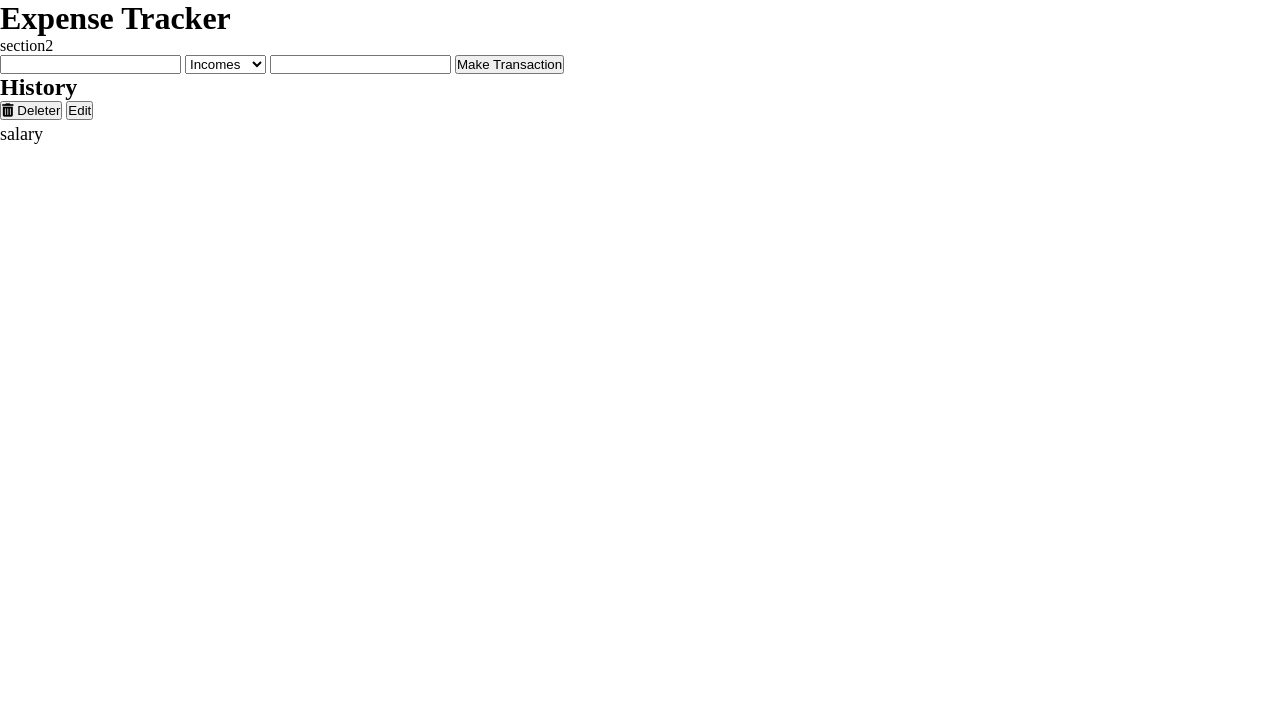
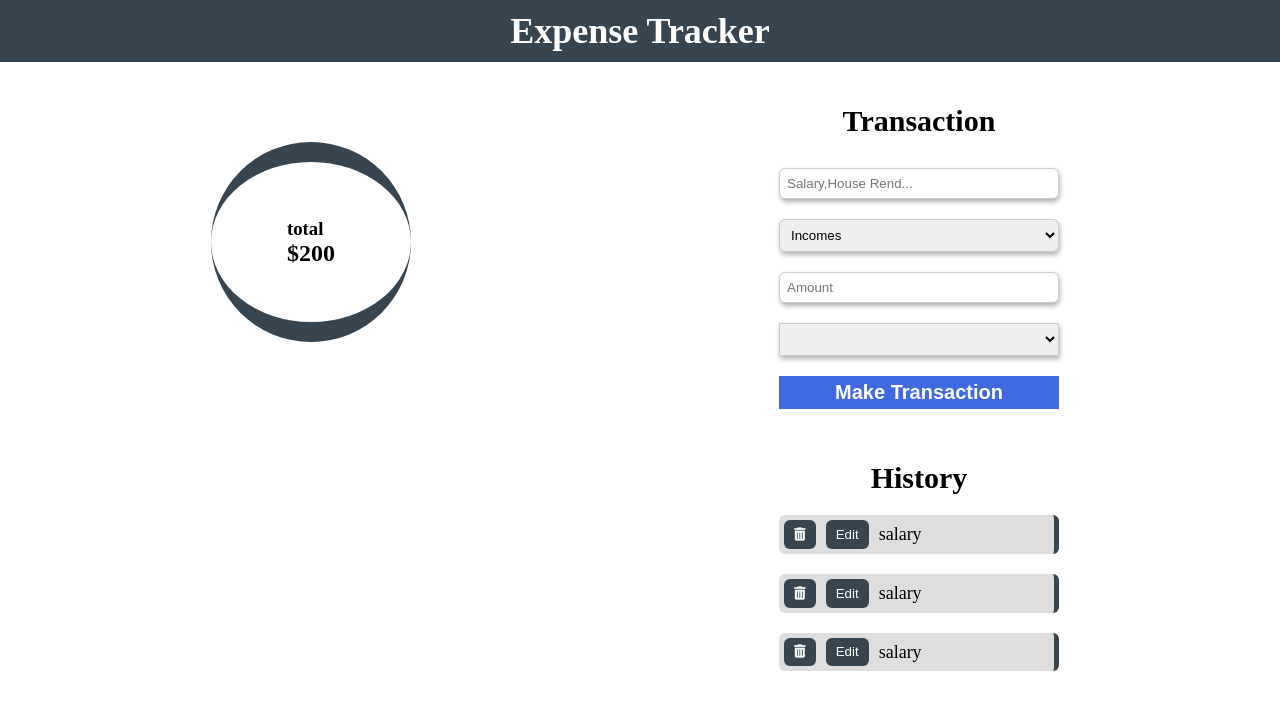
Before and after one commit to AhmadHandoush/Expense-tracker, a plain HTML site: page index.html in a window 1280 px wide. Drawn offline with Linux system fonts and the light colour scheme; no server answers.

Commit message:
get curencies from api

```diff
--- a/css/main.css
+++ b/css/main.css
@@ -1,7 +1,7 @@
-@import url("https://fonts.googleapis.com/css2?family=Roboto:wght@300;400;500;700&display=swap");
+/* @import url("https://fonts.googleapis.com/css2?family=Roboto:wght@300;400;500;700&display=swap"); */
 
 :root {
-  --main-color: #f44336;
+  --main-color: #36454f;
   --border-color: #ccc;
   --bg-grey: #eee;
   --bg-white: #ddd;
@@ -48,6 +48,10 @@ html {
 .rounded {
   border-radius: 6px;
 }
+.flex-column {
+  display: flex;
+  flex-direction: column;
+}
 ul {
   list-style: none;
 }
@@ -59,11 +63,109 @@ p {
   font-size: 18px;
   line-height: 1.6;
 }
+header {
+  background-color: #36454f;
+  padding: 10px 0;
+}
+header h1 {
+  color: #ffffff;
+  font-weight: bold;
+  font-size: 36px;
+}
+.all {
+  padding: 2rem;
+}
 
-all {
+.container {
+  width: 100%;
+  margin-right: auto;
+  margin-left: auto;
   display: flex;
+  justify-content: space-around;
 }
 .history ul {
+  gap: 20px;
+}
+.main {
+  width: 300px;
+}
+.form {
   display: flex;
   flex-direction: column;
+  align-items: center;
+  gap: 20px;
+  padding: 10px;
+  width: 100%;
+  margin-bottom: 2rem;
 }
+.form h2 {
+  margin-bottom: 10px;
+  font-size: 30px;
+  font-weight: bold;
+}
+
+.form input,
+.form select {
+  border: 1px solid var(--border-color);
+  padding: 7px;
+  box-shadow: 1px 3px 5px rgba(0, 0, 0, 0.3);
+  outline: none;
+  width: 100%;
+}
+.make {
+  width: 100%;
+  padding: 5px 20px;
+  background-color: #4169e1;
+  color: #ffffff;
+  border: none;
+  outline: none;
+  cursor: pointer;
+  font-size: 20px;
+  font-weight: bold;
+}
+.history-section {
+  text-align: center;
+  width: 100%;
+  padding: 10px;
+}
+.history-section h2 {
+  margin-bottom: 20px;
+  font-size: 30px;
+  font-weight: bold;
+}
+.history ul {
+  width: 100%;
+
+  gap: 20px;
+}
+.histories {
+  gap: 20px;
+}
+
+.history {
+  gap: 10px;
+  width: 100%;
+  background-color: #dedede;
+  border-right: 5px solid var(--main-color);
+  padding: 5px;
+}
+.history button {
+  padding: 5px 10px;
+  border-radius: 6px;
+  border: none;
+  outline: none;
+  cursor: pointer;
+  background-color: var(--main-color);
+  color: #ffffff;
+}
+.view-info {
+  padding-top: 3rem;
+}
+.view-info .total {
+  border-bottom: 20px solid var(--main-color);
+  border-top: 20px solid var(--main-color);
+  width: 200px;
+  height: 200px;
+  border-radius: 50%;
+  padding: 20px;
+}
--- a/index.html
+++ b/index.html
@@ -14,25 +14,63 @@
     <title>Expense Tracker</title>
   </head>
   <body>
-    <header><h1>Expense Tracker</h1></header>
+    <header class="header flex-center"><h1>Expense Tracker</h1></header>
     <div class="all">
-      <section class="view-info">section2</section>
+      <div class="container">
+        <section class="view-info">
+          <div class="total flex-center">
+            <div class="total-value">
+              <h3>total</h3>
+              <h1>$200</h1>
+            </div>
+          </div>
+        </section>
         <section class="main">
-        <form action="">
-          <input type="text" name="" id="" />
-          <select name="" id="">
+          <form class="form">
+            <h2>Transaction</h2>
+            <input
+              type="text"
+              name=""
+              id=""
+              placeholder="Salary,House Rend..."
+              class="name rounded"
+            />
+
+            <select name="" id="" class="select rounded">
               <option value="Incomes">Incomes</option>
               <option value="Expenses">Expenses</option>
             </select>
-          <input type="text" id="amount" class="amount" />
+            <input
+              type="text"
+              id="amount "
+              class="amount rounded"
+              placeholder="Amount"
+            />
+            <select name="curreny" id="currency" class="currency"></select>
             <button class="make" id="make">Make Transaction</button>
           </form>
-        <div class="history">
-          <h1>History</h1>
-          <ul class="histories">
-            <li class="history">
+
+          <div class="history-section flex-column">
+            <h2>History</h2>
+            <ul class="histories flex-column">
+              <li class="history rounded flex">
                 <button class="delete">
-                <i class="fa-solid fa-trash-can"></i> Deleter
+                  <i class="fa-solid fa-trash-can"></i>
+                </button>
+                <button class="edit">Edit</button>
+                <p class="typee">salary</p>
+              </li>
+              <li class="history rounded flex">
+                <button class="delete">
+                  <i class="fa-solid fa-trash-can"></i>
+                </button>
+
+                <button class="edit">Edit</button>
+                <p class="type">salary</p>
+              </li>
+              <li class="history rounded flex">
+                <button class="delete">
+                  <i class="fa-solid fa-trash-can"></i>
                 </button>
                 <button class="edit">Edit</button>
                 <p class="type">salary</p>
@@ -41,5 +79,8 @@
           </div>
         </section>
       </div>
+    </div>
+
+    <script src="./scripts/main.js"></script>
   </body>
 </html>
--- /dev/null
+++ b/scripts/main.js
@@ -0,0 +1,18 @@
+let currencyList = document.getElementById("currency");
+
+const getCurrencies = async () => {
+  try {
+    const result = await fetch(
+      "https://ivory-ostrich-yoke.cyclic.app/students/available ",
+      { method: "GET" }
+    );
+    const response = await result.json();
+    response.map((currency) => {
+      const { name, symbol, code } = currency;
+      currencyList.innerHTML += `<option value=${currency.code}>${currency.code}</option>`;
+    });
+  } catch (error) {
+    console.log(error);
+  }
+};
+getCurrencies();
```
Lines whose indentation alone changed are shown as unchanged.
